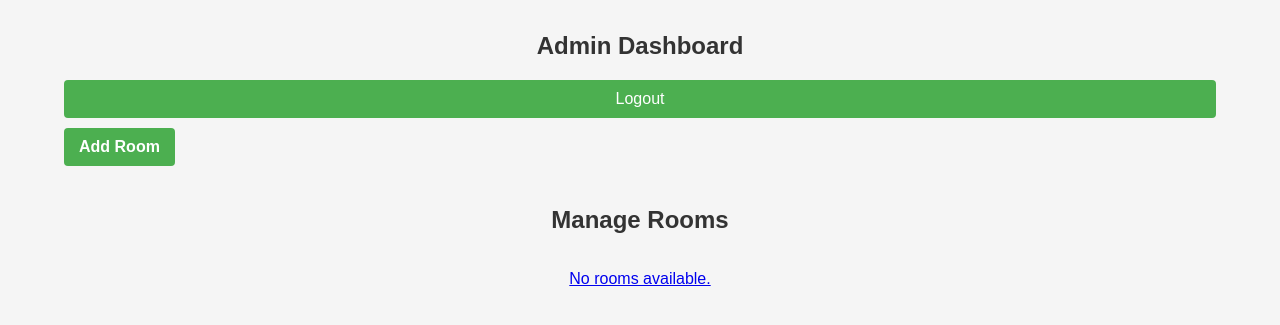
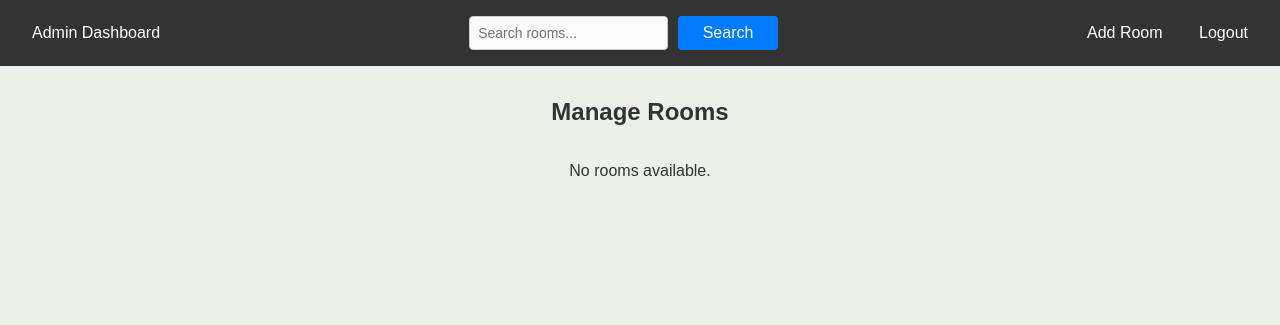
Before and after one commit to pasanggvirgo/FYP, a PHP site: page /admin_dashboard.php in a window 1280 px wide. Shown: the top 325 px of the page. Run offline with PHP 8.4, Linux system fonts and the light colour scheme; data that the repository does not hold is empty.

Commit message:
brought major changes on css and added many functional buttons such as edit room dellete room etc also added navigation bar to admin dashboard

```diff
--- a/admin_dashboard.php
+++ b/admin_dashboard.php
@@ -7,6 +7,9 @@ $conn = new mysqli("localhost", "root", "", "FYP");
 if ($conn->connect_error) {
     die("Connection failed: " . $conn->connect_error);
 }
+
+// Initialize search query
+$search = isset($_GET['search']) ? trim($_GET['search']) : "";
 
 // Handle delete request
 if (isset($_GET['delete'])) {
@@ -40,14 +43,19 @@ if (isset($_GET['delete'])) {
 // Handle logout
 if (isset($_GET['logout'])) {
     session_destroy(); // Destroy the session
-    header("Location: index.php"); // Redirect to login page
+    header("Location: index.php");
     exit();
 }
 
-// Fetch all rooms
-$sql = "SELECT * FROM rooms";
-$result = $conn->query($sql);
+// Fetch rooms based on search query
+$sql = "SELECT * FROM rooms WHERE location LIKE ? OR description LIKE ?";
+$stmt = $conn->prepare($sql);
+$search_param = "%$search%";
+$stmt->bind_param("ss", $search_param, $search_param);
+$stmt->execute();
+$result = $stmt->get_result();
 ?>
+
 <!DOCTYPE html>
 <html lang="en">
 <head>
@@ -55,15 +63,36 @@ $result = $conn->query($sql);
     <meta name="viewport" content="width=device-width, initial-scale=1.0">
     <title>Admin Dashboard - Room Management</title>
     <link rel="stylesheet" href="dashboard.css">
+
+    <script>
+        function confirmDelete(roomId) {
+            if (confirm("Are you sure you want to delete this room?")) {
+                window.location.href = "admin_dashboard.php?delete=" + roomId;
+            }
+        }
+    </script>
 </head>
 <body>
+
+    <!-- Navigation Bar -->
+    <div class="navbar">
+        <div class="logo">
+            <a href="admin_dashboard.php">Admin Dashboard</a>
+        </div>
+        <div class="search-bar">
+            <form action="admin_dashboard.php" method="GET" style="display: flex;">
+                <input type="text" name="search" placeholder="Search rooms..." value="<?php echo htmlspecialchars($search); ?>">
+                <button type="submit">Search</button>
+            </form>
+        </div>
+        <div class="nav-links">
+            <a href="add_room.php">Add Room</a>
+            <a href="admin_dashboard.php?logout=true" class="logout-btn">Logout</a>
+        </div>
+    </div>
+
     <div class="container">
-        <h1>Admin Dashboard</h1>
-
-        <!-- Logout Button -->
-        <form action="admin_dashboard.php" method="GET" style="text-align: right;">
-            <button type="submit" name="logout" class="logout-btn">Logout</button>
-        </form>
+        <h1>Manage Rooms</h1>
 
         <?php if (isset($message)): ?>
             <p class="success"><?php echo $message; ?></p>
@@ -71,38 +100,37 @@ $result = $conn->query($sql);
             <p class="error"><?php echo $error; ?></p>
         <?php endif; ?>
 
-        <!-- Add Room Button -->
-        <div style="margin-bottom: 20px;">
-            <a href="add_room.php" class="add-room-btn">Add Room</a>
-        </div>
-
-        <!-- List of Rooms -->
-        <h2>Manage Rooms</h2>
-
-
         <div class="room-cards">
-        <a href="roomdetails.php" >
             <?php if ($result->num_rows > 0): ?>
                 <?php while ($row = $result->fetch_assoc()): ?>
                     <div class="room-card">
+                        <a href="roomdetails.php?id=<?php echo $row['id']; ?>">
                             <?php if (!empty($row['photo']) && file_exists($row['photo'])): ?>
-                            <img src="<?php echo htmlspecialchars($row['photo']); ?>" alt="Room Photo" class="room-photo">
+                                <img src="<?php echo htmlspecialchars($row['photo']); ?>" alt="Room Photo">
                             <?php else: ?>
-                            <img src="default_room.jpg" alt="Default Photo" class="room-photo">
+                                <img src="default_room.jpg" alt="Default Room Photo">
                             <?php endif; ?>
                             <h3><?php echo htmlspecialchars($row['location']); ?></h3>
-                        <p><strong>Location:</strong> <?php echo htmlspecialchars($row['location']); ?></p>
                             <p><strong>Monthly Rent:</strong> $<?php echo htmlspecialchars($row['rent']); ?></p>
                             <p><strong>Number of Rooms:</strong> <?php echo htmlspecialchars($row['number_of_rooms']); ?></p>
                             <p><strong>Description:</strong> <?php echo htmlspecialchars($row['description']); ?></p>
-                        <a href="admin_dashboard.php?delete=<?php echo $row['id']; ?>" class="delete-btn">Delete</a>
+                        </a>
+                        <div class="action-buttons">
+                            <a href="edit_room.php?edit=<?php echo $row['id']; ?>" class="edit-btn">Edit</a>
+                            <a href="#" onclick="confirmDelete(<?php echo $row['id']; ?>)" class="delete-btn">Delete</a>
+                        </div>
                     </div>
                 <?php endwhile; ?>
             <?php else: ?>
                 <p>No rooms available.</p>
             <?php endif; ?>
-            </a>
         </div>
     </div>
 </body>
 </html>
+
+<?php
+// Close the database connection
+$stmt->close();
+$conn->close();
+?>
--- a/dashboard.css
+++ b/dashboard.css
@@ -1,7 +1,7 @@
 /* General Styling */
 body {
     font-family: Arial, sans-serif;
-    background-color: #f5f5f5;
+    background-color: #ecf1e7;
     margin: 0;
     padding: 0;
     color: #333;
@@ -113,7 +113,7 @@ button:hover {
 
 /* Styling individual room cards */
 .room-card {
-    background: #d6e7d5; /* Light green for softer look */
+    background: #dae7da; /* Light green for softer look */
     padding: 20px;
     border-radius: 8px;
     width: calc(20% - 20px);
@@ -129,7 +129,7 @@ button:hover {
 
 .room-card img {
     width: 100%;
-    height: auto;
+    height: 150px;
     aspect-ratio: 16 / 9; /* Keeps image ratio */
     object-fit: cover; /* Ensures image fills the space without distortion */
     border-radius: 4px;
@@ -171,6 +171,18 @@ button:hover {
     font-weight: bold;
     text-decoration: none;
     transition: background-color 0.3s ease-in-out;
+}
+.edit-btn {
+    display: inline-block;
+    padding: 8px 12px;
+    background-color: #4915cd;
+    color: white;
+    border-radius: 4px;
+    font-size: 0.9rem;
+    font-weight: bold;
+    text-decoration: none;
+    transition: background-color 0.3s ease-in-out;
+
 }
 
 .delete-btn:hover {
@@ -237,3 +249,33 @@ h1, h2 {
     text-align: center;
     color: #333;
 }
+.search-bar {
+    display: flex;
+    align-items: center;
+    gap: 10px; /* Spacing between input and button */
+}
+
+.search-bar input {
+    width: 200px;
+    padding: 8px;
+    border: 1px solid #ccc;
+    border-radius: 4px;
+    margin-right:10px;
+}
+
+.search-bar button {
+    padding: 8px 15px;
+    background-color: #007BFF;
+    color: white;
+    border: none;
+    cursor: pointer;
+    border-radius: 4px;
+}
+
+.search-bar button:hover {
+    background-color: #0056b3;
+}
+
+a{
+    text-decoration: none;
+}
```
Also changed, not shown: edit_room.php (added, +141 -0 lines), user_dashboard.php (+18 -17 lines), uploads/IMG_2907.JPG (added), uploads/IMG_2907.png (added), uploads/IMG_6370 Background Removed.png (added), uploads/Untitled design (12).png (deleted), uploads/download (27).png (added). Lines whose indentation alone changed are shown as unchanged.
